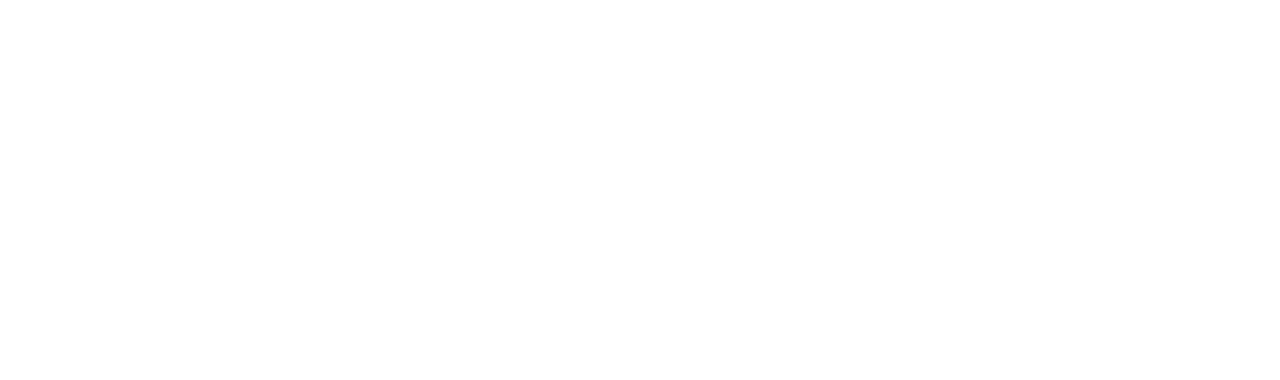
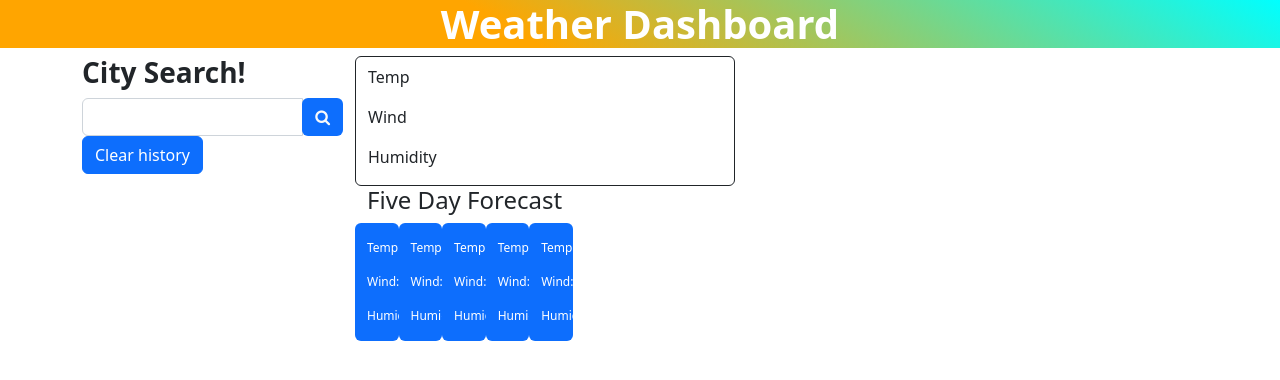
Before and after one commit to johnweaver1/Weather-Dashboard, a plain HTML site: page index.html in a window 1280 px wide. Drawn offline with nearby package versions, Linux system fonts and the light colour scheme; no server answers.

Commit message:
Spent the last few days pusedo-coding and making test index files. I'm now implementing the html with future tags, and ids.

```diff
--- a/assets/css/style.css
+++ b/assets/css/style.css
@@ -0,0 +1,10 @@
+.jumbotron{
+    background: linear-gradient(30deg, orange 40%, cyan);
+    color:white;
+}
+h3 h4{
+    font-weight:bold;
+}
+.forecast{
+    font-size: 12px;
+}
--- a/assets/js/script.js
+++ b/assets/js/script.js
@@ -0,0 +1,4 @@
+$.ajax({
+    url: "www.themealdb.com/api/json/v1/1/search.php?s=Arrabiata",
+    method: "GET"
+})
--- a/index.html
+++ b/index.html
@@ -5,10 +5,92 @@
     <meta http-equiv="X-UA-Compatible" content="IE=edge">
     <meta name="viewport" content="width=device-width, initial-scale=1.0">
     <title>Weather Dashboard</title>
+    <link rel="stylesheet" href="https://cdn.jsdelivr.net/npm/bootstrap@5.2.2/dist/css/bootstrap.min.css">
+    <link rel="stylesheet" href="https://maxcdn.bootstrapcdn.com/font-awesome/4.5.0/css/font-awesome.min.css">
     <link rel="stylesheet" href="./assets/css/style.css">
+
 </head>
 <body>
+  <!-- Title for site -->
+  <div class="jumbotron text-center container-fluid">
+    <h1><strong>Weather Dashboard</strong></h1>
+  </div>
+  <div class="container">
+    <!-- Creating a search bar -->
+    <div class="row">
+      <div class="col-3">
+        <h3><strong>City Search!</strong></h3>
+        <!-- Creating the text box for the search bar -->
+        <div class="input-group">
+          <input type="text" class="form-control" id="city">
+          <div class="input-group-append">
+            <button class="btn bg-primary text-light" id="city-button"><i class="fa fa-search"></i></button>
+          </div>
+        </div>
+        <button class=" btn btn-primary" type="button" id="clear-history">Clear history</button>
+        <ul class="search-history">
 
+        </ul>
+      </div>
+      <!-- Weather information is displayed here! -->
+      <div class="col-4">
+        <div class="row border border-dark rounded">
+          <div class="col-6" id="weather">
+            <h4 class="bolder" id="searched-city"></h4>
+            <p>Temp<span class="searched" id="temp"></span></p>
+            <p>Wind<span class="searched" id="wind"></span></p>
+            <p>Humidity<span class="searched" id="humidity"></span></p>
+          </div>
+        </div>
+        <!-- Future Data for 5 day forecast -->
+        <div class="col-8" id="5-day">
+          <h4>Five Day Forecast</h4>
+          <div class="row">
+            <div class="col-2 bg-primary forecast text-white rounded">
+              <p id="date0"></p>
+              <p id="img0"></p>
+              <p>Temp:<span id="temp0"></span></p>
+              <p>Wind:<span id="wind0"></span></p>
+              <p>Humidity:<span id="humidity0"></span></p>
+            </div>
+            <div class="col-2 bg-primary forecast text-white rounded">
+              <p id="date1"></p>
+              <p id="img1"></p>
+              <p>Temp:<span id="temp1"></span></p>
+              <p>Wind:<span id="wind1"></span></p>
+              <p>Humidity:<span id="humidity1"></span></p>
+            </div>
+            <div class="col-2 bg-primary forecast text-white rounded">
+              <p id="date2"></p>
+              <p id="img2"></p>
+              <p>Temp:<span id="temp2"></span></p>
+              <p>Wind:<span id="wind2"></span></p>
+              <p>Humidity:<span id="humidity2"></span></p>
+            </div>
+            <div class="col-2 bg-primary forecast text-white rounded">
+              <p id="date3"></p>
+              <p id="img3"></p>
+              <p>Temp:<span id="temp3"></span></p>
+              <p>Wind:<span id="wind3"></span></p>
+              <p>Humidity:<span id="humidity3"></span></p>
+            </div>
+            <div class="col-2 bg-primary forecast text-white rounded">
+              <p id="date4"></p>
+              <p id="img4"></p>
+              <p>Temp:<span id="temp4"></span></p>
+              <p>Wind:<span id="wind4"></span></p>
+              <p>Humidity:<span id="humidity"></span></p>
+            </div>
+          </div>
+        </div>
+        </div>
+      </div>
+    </div>
+<script
+    src="https://code.jquery.com/jquery-3.5.1.min.js"
+    integrity="sha256-9/aliU8dGd2tb6OSsuzixeV4y/faTqgFtohetphbbj0="
+    crossorigin="anonymous"
+></script>
 <script src="./assets/js/script.js"></script>
 </body>
 </html>
```
